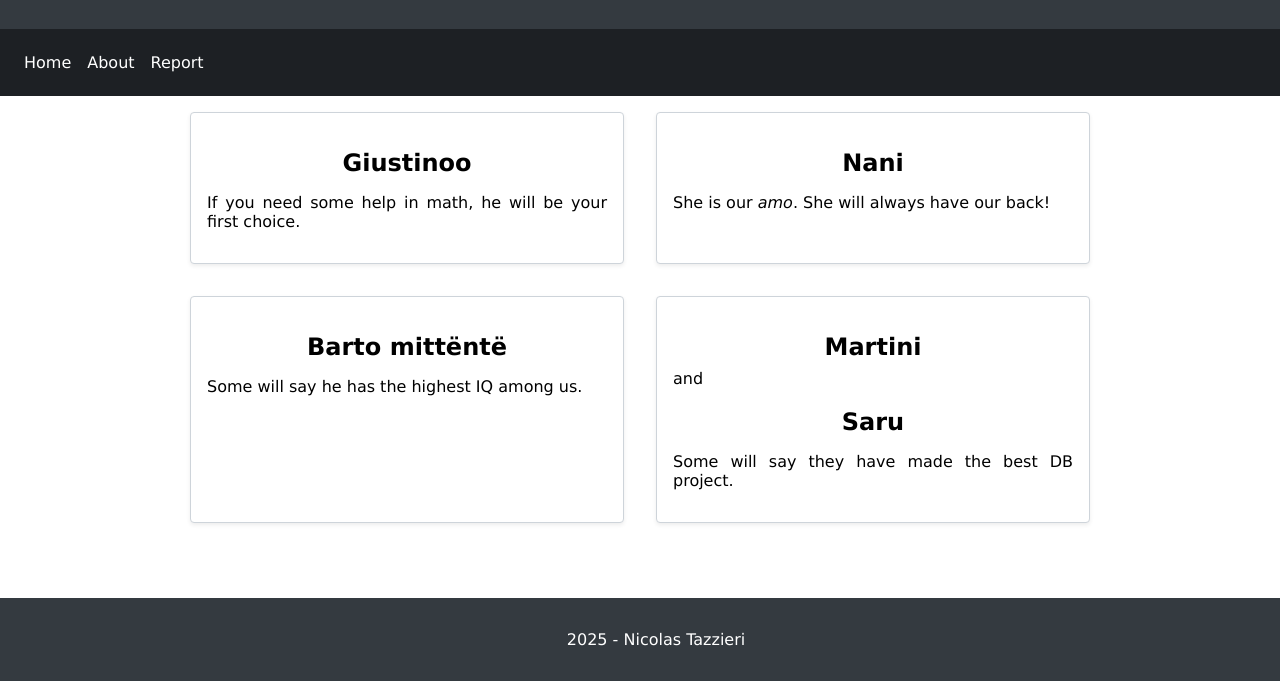
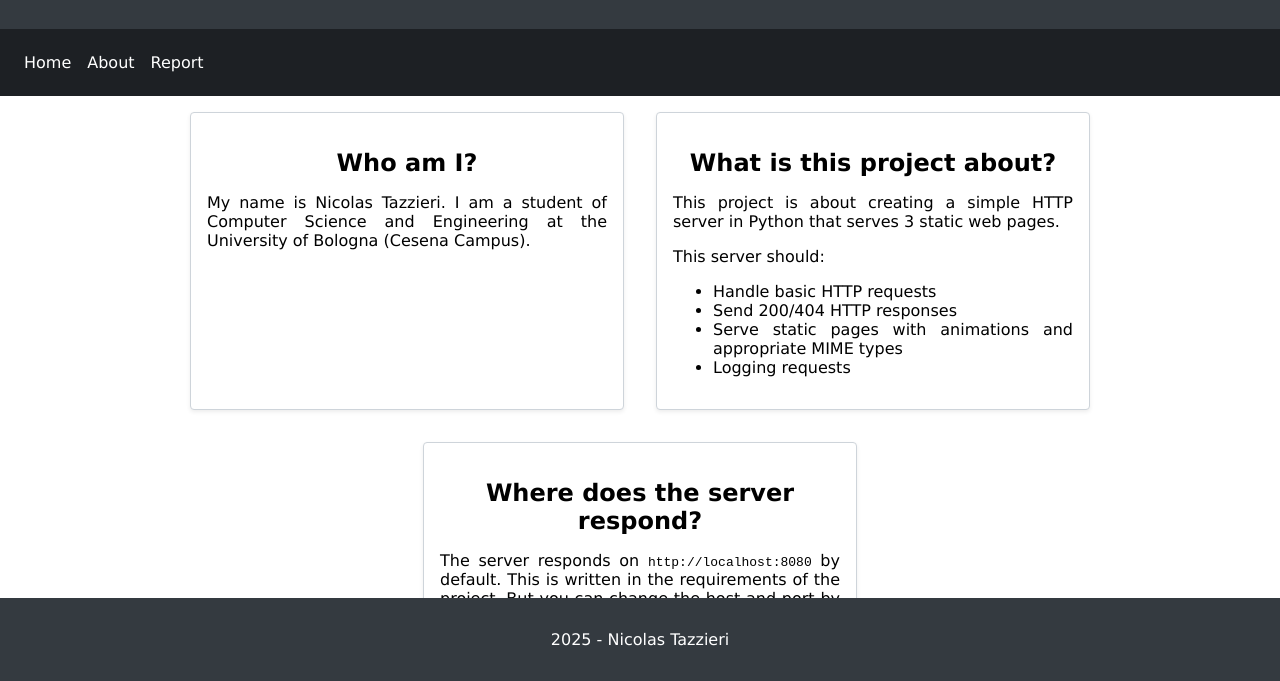
Before and after one commit to ntazzieri/network-programming-project, a plain HTML site: page www/index.html in a window 1280 px wide. Shown: the part 119-800 px from the top of the page. Drawn offline with Linux system fonts and the light colour scheme.

Commit message:
add: update content in index.html and myunifriends.html

```diff
--- a/www/index.html
+++ b/www/index.html
@@ -18,25 +18,26 @@
             </ul>
         </nav>
         <div class="card-area">
+            <div class="card-area">
             <div class="card">
-                <h2>Giustinoo</h2>
-                <p>If you need some help in math, he will be your first choice.</p>
+                <h2>Who am I?</h2>
+                <p>My name is Nicolas Tazzieri. I am a student of Computer Science and Engineering at the University of Bologna (Cesena Campus).</p>
             <!-- Add image-->
             </div>
             <div class="card">
-                <h2>Nani</h2>
-                <p>She is our <i>amo</i>. She will always have our back!</p>
-            <!-- Add image-->
+                <h2>What is this project about?</h2>
+                <p>This project is about creating a simple HTTP server in Python that serves 3 static web pages.</p>
+                <p>This server should:</p>
+                <ul>
+                    <li>Handle basic HTTP requests</li>
+                    <li>Send 200/404 HTTP responses</li>
+                    <li>Serve static pages with animations and appropriate MIME types</li>
+                    <li>Logging requests</li>
+                </ul>
             </div>
             <div class="card">
-                <h2>Barto mittëntë</h2>
-                <p>Some will say he has the highest IQ among us.</p>
-            <!-- Add image-->
-            </div>
-            <div class="card">
-                <h2>Martini</h2> and <h2>Saru</h2>
-                <p>Some will say they have made the best DB project.</p>
-            <!-- Add image-->
+                <h2>Where does the server respond?</h2>
+                <p>The server responds on <code>http://localhost:8080</code> by default. This is written in the requirements of the project. But you can change the host and port by modifying the code, if you wanted...</p>
             </div>
         </div>
         <footer>
```
Also changed, not shown: www/myunifriends.html (+31 -0 lines).
